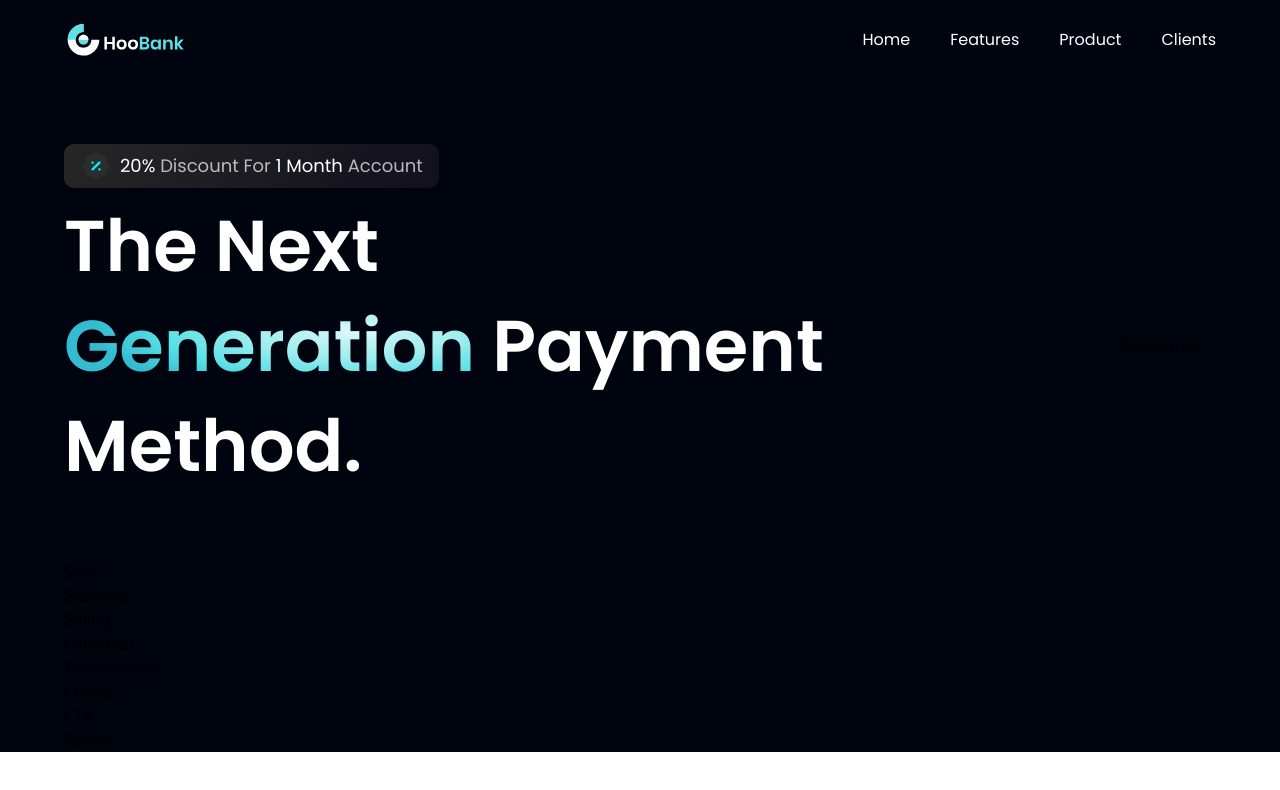
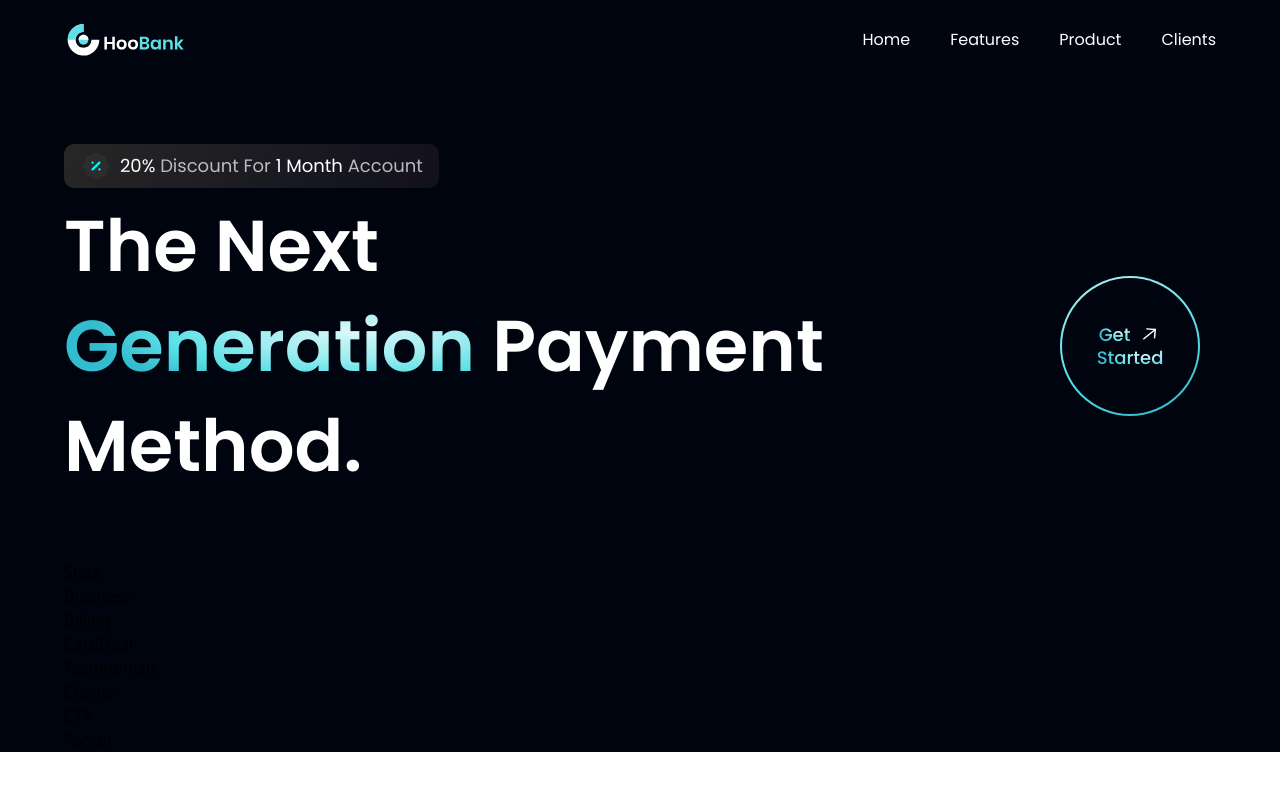
Before and after one commit to lbferrand/modern_ui_ux_reacjs, a React (Vite) app in the folder modern_ui_ux_react/: page / in a window 1280 px wide. Shown: the top 790 px of the page. Built offline with nearby package versions, Linux system fonts and the light colour scheme.

Commit message:
Create GetStarted component

```diff
--- a/modern_ui_ux_react/src/components/GetStarted.jsx
+++ b/modern_ui_ux_react/src/components/GetStarted.jsx
@@ -1,7 +1,28 @@
-import React from "react";
+import styles from "../style";
+import { arrowUp } from "../assets";
 
-const GetStarted = () => {
-  return <div>GetStarted</div>;
-};
+const GetStarted = () => (
+  <div
+    className={`${styles.flexCenter} w-[140px] h-[140px] rounded-full bg-blue-gradient p-[2px] cursor-pointer`}
+  >
+    <div
+      className={`${styles.flexCenter} flex-col bg-primary w-[100%] h-[100%] rounded-full`}
+    >
+      <div className={`${styles.flexStart} flex-row`}>
+        <p className="font-poppins font-medium text-[18px] leading-[23px] mr-2">
+          <span className="text-gradient">Get</span>
+        </p>
+        <img
+          src={arrowUp}
+          alt="arrow"
+          className="w-[23px] h-[23px] object-contain"
+        />
+      </div>
+      <p className="font-poppins font-medium text-[18px] leading-[23px]">
+        <span className="text-gradient">Started</span>
+      </p>
+    </div>
+  </div>
+);
 
 export default GetStarted;
```
